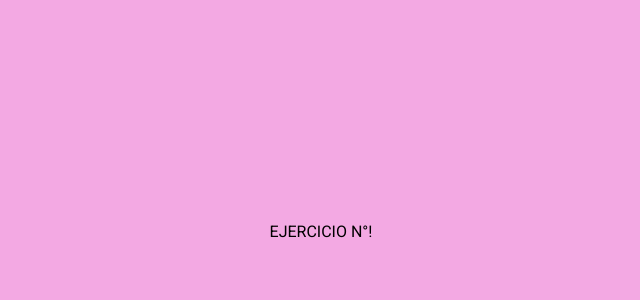
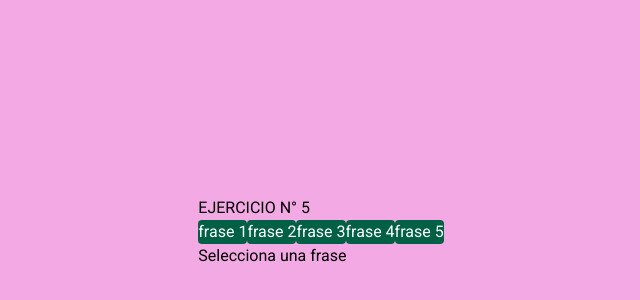
Before and after one commit to euge1982/practica-parcial, a Vue app: page / in a window 1280 px wide. Before the commit this address had no page. Shown: the part 168-468 px from the top of the page, without its empty margins (319-959 px from the left). Built offline with nearby package versions, Linux system fonts and the light colour scheme.

Commit message:
ejercicio 5 funcionando pero sin estilos

```diff
--- a/src/App.vue
+++ b/src/App.vue
@@ -1,9 +1,12 @@
 <script setup lang="ts">
+import FrasesMotivacionales from './components/FrasesMotivacionales.vue';
 </script>
 
 <template>
   <div>
-    <h1>EJERCICIO N°!</h1>
+    <h1>EJERCICIO N° 5</h1>
+    <FrasesMotivacionales />
+
   </div>
 
 
--- /dev/null
+++ b/src/components/FrasesMotivacionales.vue
@@ -0,0 +1,37 @@
+<script setup lang="ts">
+
+import { ref } from 'vue'
+
+const frases: string[] = [
+  'frase 1',
+  'frase 2',
+  'frase 3',
+  'frase 4',
+  'frase 5'
+]
+
+const fraseSeleccionada = ref<string | null>(null)
+
+function seleccionarFrase(frase: string): void {
+  fraseSeleccionada.value = frase
+}
+
+</script>
+
+<template>
+  <div >
+    <button v-for="frase in frases" :key="frase"
+            @click="seleccionarFrase(frase)"
+            :class='frase===fraseSeleccionada ? "bg-green-500 text-white p-4 rounded" : "bg-emerald-800 text-white p-4 rounded"'>
+            {{ frase }}
+    </button>
+    <div>
+      <p v-if="fraseSeleccionada !== null">Frase seleccionada: {{ fraseSeleccionada }}</p>
+      <p v-else>Selecciona una frase</p>
+    </div>
+  </div>
+
+</template>
+
+<style scoped>
+</style>
```
Also changed, not shown: 1 other file (tests, documents, lock files or other folders).
